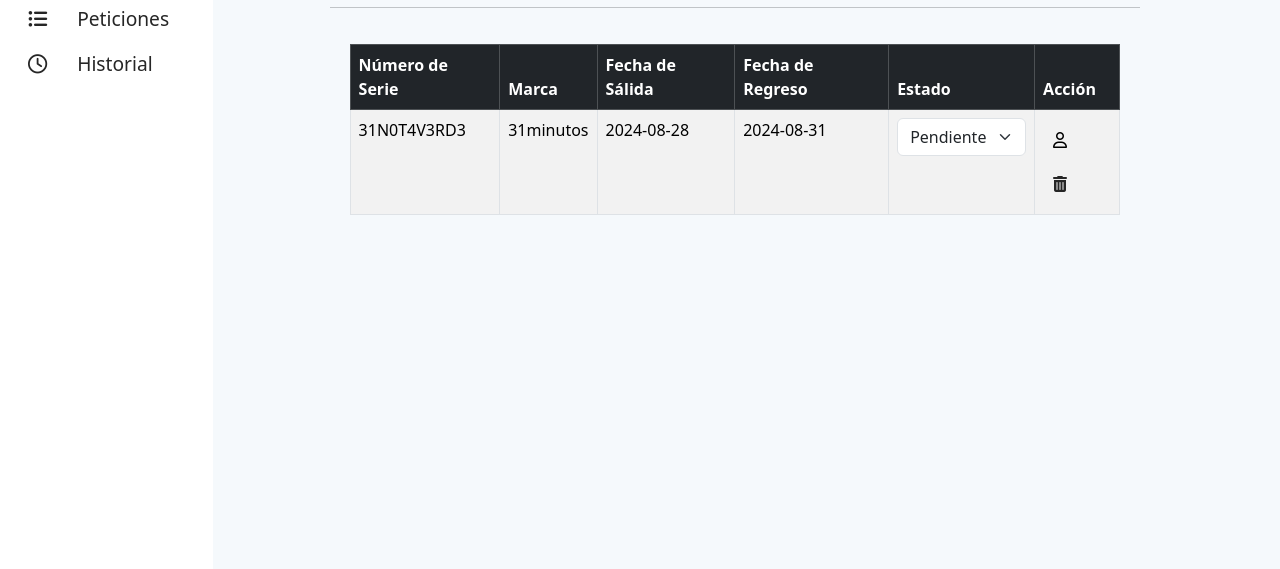
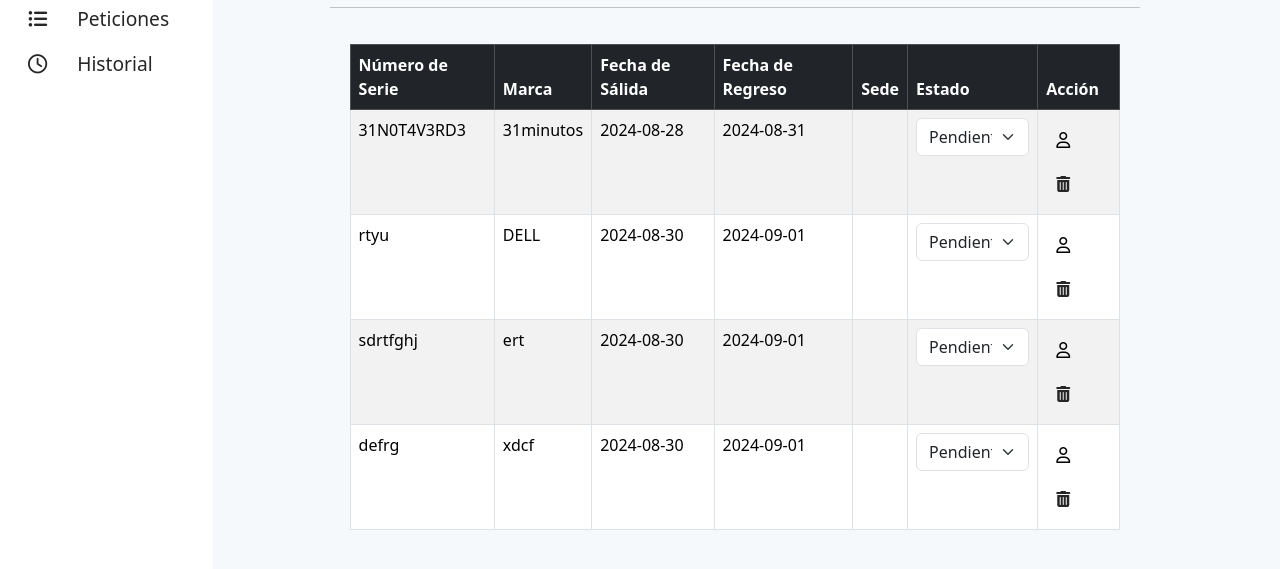
Before and after one commit to chrisbmx20/sistema-permiso-computadora, a website with bundled scripts: page public/admin.html in a window 1280 px wide. Shown: the part 173-742 px from the top of the page. Built offline with nearby package versions, Linux system fonts and the light colour scheme; no server answers; data requests are answered from the project's data file.

Commit message:
avance3 jeff

```diff
--- a/db.json
+++ b/db.json
@@ -99,6 +99,34 @@
       "fechaRegreso": "2024-09-01",
       "estado": "1",
       "id-user": "604050568"
+    },
+    {
+      "id": "3001",
+      "serie": "rtyu",
+      "marca": "DELL",
+      "fechaSalida": "2024-08-30",
+      "fechaRegreso": "2024-09-01",
+      "estado": "0",
+      "id-user": "60888088"
+    },
+    {
+      "id": "3a04",
+      "serie": "sdrtfghj",
+      "marca": "ert",
+      "fechaSalida": "2024-08-30",
+      "fechaRegreso": "2024-09-01",
+      "estado": "0",
+      "id-user": "60888088",
+      "sede": " "
+    },
+    {
+      "id": "330c",
+      "serie": "defrg",
+      "marca": "xdcf",
+      "fechaSalida": "2024-08-30",
+      "fechaRegreso": "2024-09-01",
+      "estado": "0",
+      "id-user": "60888088"
     }
   ],
   "historial": [
@@ -111,6 +139,21 @@
       "id": "46ec",
       "idSolicitud": "9b06",
       "fecha": "2024-08-30T07:56:15.159Z"
+    },
+    {
+      "id": "74a7",
+      "idSolicitud": "3001",
+      "fecha": "2024-08-30T08:21:21.052Z"
+    },
+    {
+      "id": "379f",
+      "idSolicitud": "3a04",
+      "fecha": "2024-08-30T08:28:03.713Z"
+    },
+    {
+      "id": "9725",
+      "idSolicitud": "330c",
+      "fecha": "2024-08-30T08:34:36.515Z"
     }
   ],
   "roles": [
--- a/public/js/admin.js
+++ b/public/js/admin.js
@@ -73,7 +73,7 @@ async function mostrarPeticiones() {
     thead.classList.add('table-dark');
     const encabezadoFila = document.createElement('tr');
 
-    const encabezados = ['Número de Serie', 'Marca', 'Fecha de Sálida', 'Fecha de Regreso', 'Estado', 'Acción'];
+    const encabezados = ['Número de Serie', 'Marca', 'Fecha de Sálida', 'Fecha de Regreso', 'Sede','Estado', 'Acción'];
     encabezados.forEach(encabezadoTexto => {
         const th = document.createElement('th');
         th.scope = 'col';
@@ -104,6 +104,11 @@ async function mostrarPeticiones() {
         const tdFechaRegreso = document.createElement('td');
         tdFechaRegreso.textContent = solicitud.fechaRegreso;
         fila.appendChild(tdFechaRegreso);
+
+
+        const Sede = document.createElement('td');
+        Sede.textContent = solicitud.sede;
+        fila.appendChild(Sede);
 
         const tdEstado = document.createElement('td');
         const selectEstado = document.createElement('select');
--- a/public/js/solicitud.js
+++ b/public/js/solicitud.js
@@ -13,7 +13,7 @@ peticionesForm.addEventListener("submit", event =>{
         event.preventDefault();
 
         const solicitud = {}
-
+        solicitud.sede = document.getElementById('services').value;
         solicitud.serieEquipo = document.getElementById('serie').value;
         solicitud.marcaEquipo = document.getElementById('marca').value;
         solicitud.fechaSalida = document.getElementById('fechaSalida').value;
```
Also changed, not shown: public/solicitud.html (+3 -3 lines).
